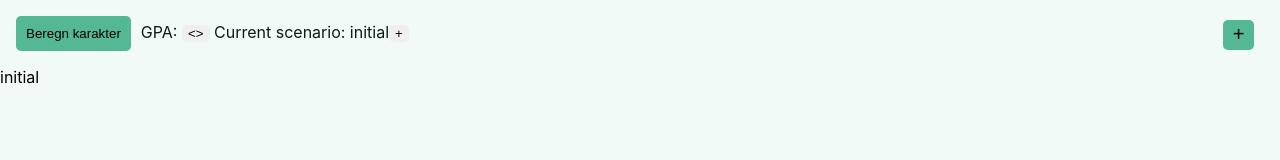
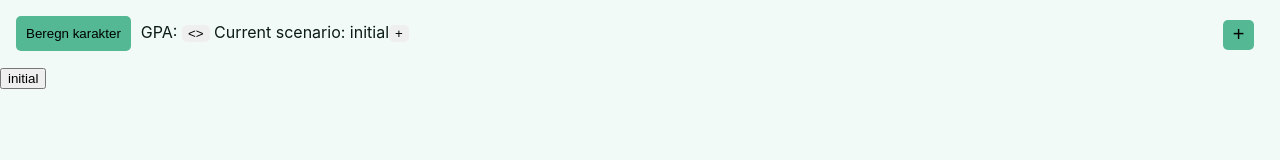
Before and after one commit to DanVi007/gpa-calc, a React (Create React App) app in the folder frontend/: page / in a window 1280 px wide. Shown: the top 160 px of the page. Built offline with nearby package versions, Linux system fonts and the light colour scheme.

Commit message:
fix scenario button

```diff
--- a/frontend/src/components/Grades.tsx
+++ b/frontend/src/components/Grades.tsx
@@ -142,6 +142,7 @@ export default function Grades() {
         try {
           const retrievedGrades: Grade[] = JSON.parse(retrievedStorage);
           setGrades(retrievedGrades)
+          console.log(grades)
         } catch (error) {
           console.error(error);
         }
@@ -170,13 +171,9 @@ export default function Grades() {
   function displayScenarios() {
     if (scenarios) {
       return scenarios.map((scenario) => (
-        <span>{scenario} </span>
+        <button onClick={() => { setCurrentScenario(scenario) }}>{scenario} </button>
       ));
     }
-  }
-
-  function addScenario() {
-    setScenarios([...scenarios, "new scenario"])
   }
 
   return (
```
